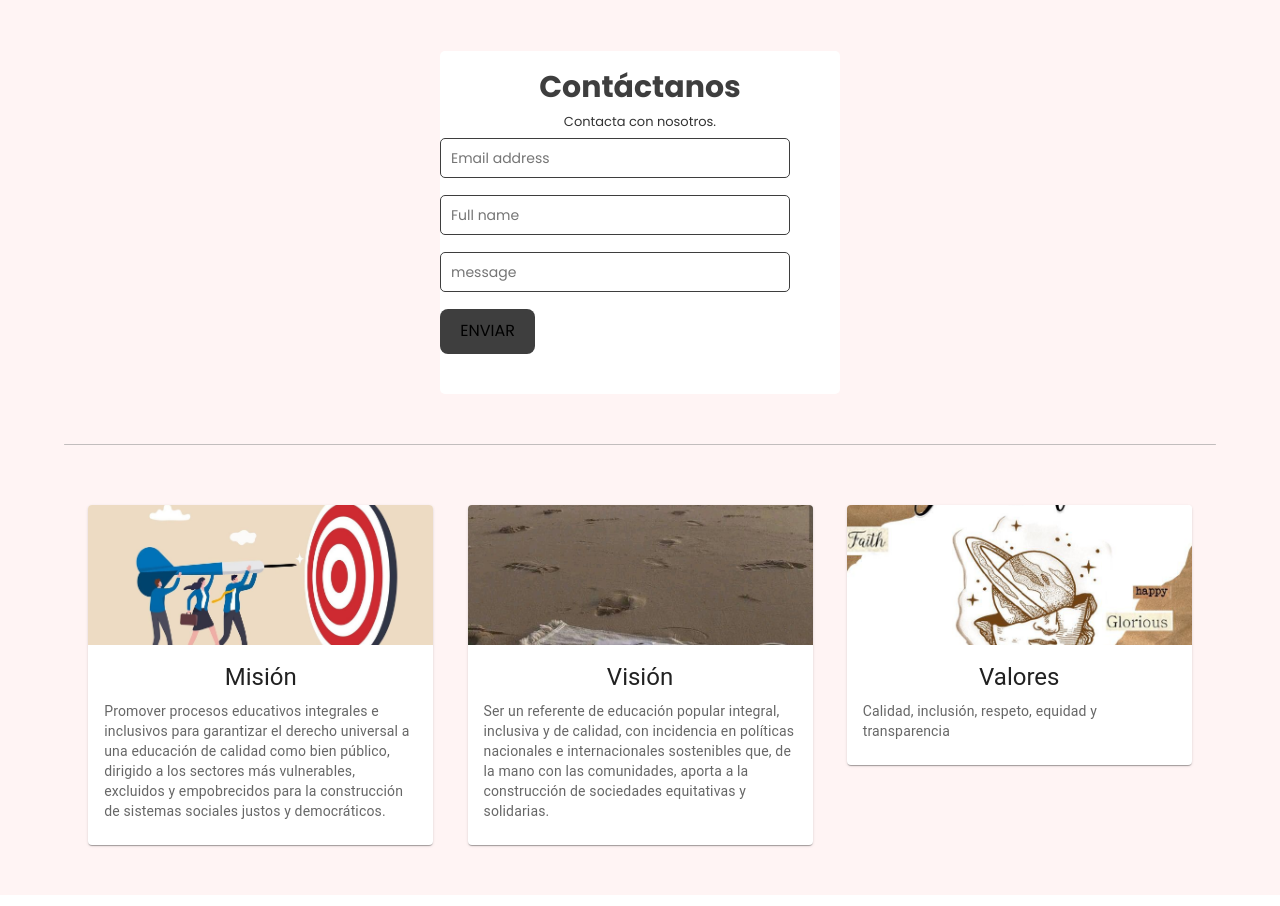
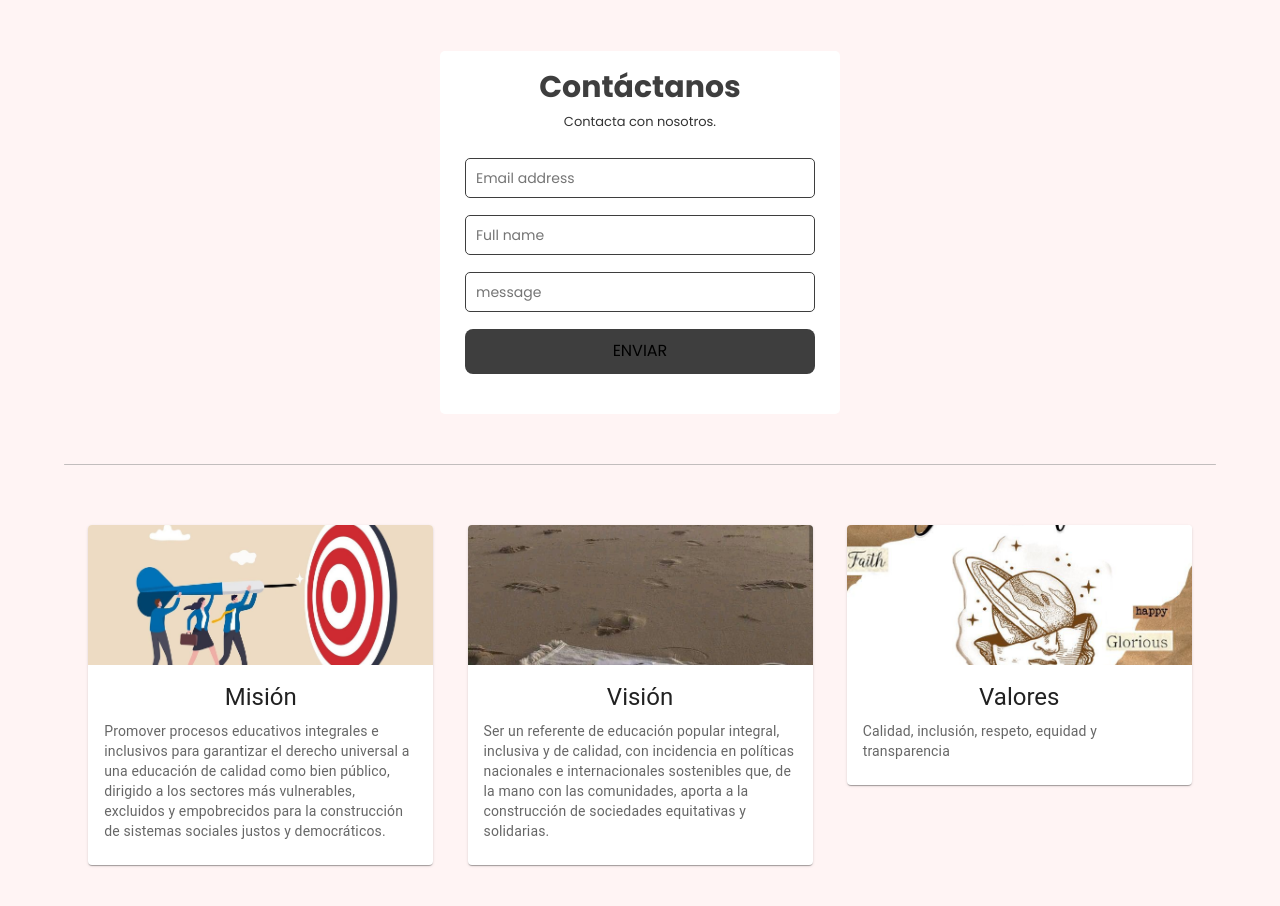
Before and after one commit to RDHarold11/front-final, a React (Vite) app in the folder Front-end/: page / in a window 1280 px wide. Shown: the part 1640-2546 px from the top of the page. Built offline with nearby package versions, Linux system fonts and the light colour scheme.

Commit message:
Formulario de contacto

```diff
--- a/Front-end/src/components/contact us component/contactUs.jsx
+++ b/Front-end/src/components/contact us component/contactUs.jsx
@@ -28,7 +28,6 @@ const ContactUs = () => {
             <form className="inputContainer"
                 method="POST"
                 action="https://getform.io/f/cc73dff0-782d-4bac-bf55-39c969402a77"
-                className="flex flex-col max-w-[600px] w-full"
               >
               <input
                 className="inputContactus"
@@ -46,6 +45,7 @@ const ContactUs = () => {
                 value={values.name}
                 onChange={handleChange}
                 placeholder="Full name"
+              required
               />
               <input
                 className="inputContactus"
@@ -54,8 +54,9 @@ const ContactUs = () => {
                 onChange={handleChange}
                 type="text"
                 placeholder="message"
+                required
               />
-              <button className="buttonmContactus" onClick={handleSummit}>
+              <button className="buttonmContactus">
                 ENVIAR
               </button>
             </form>
```
